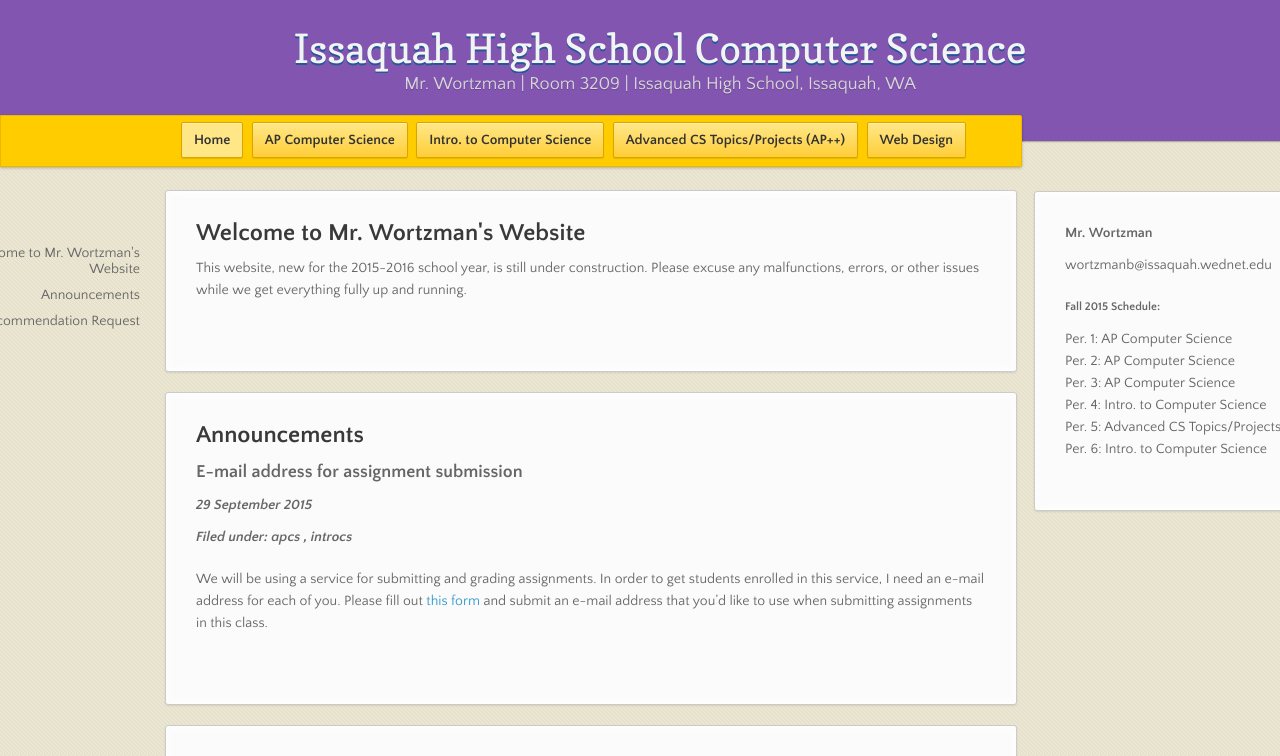
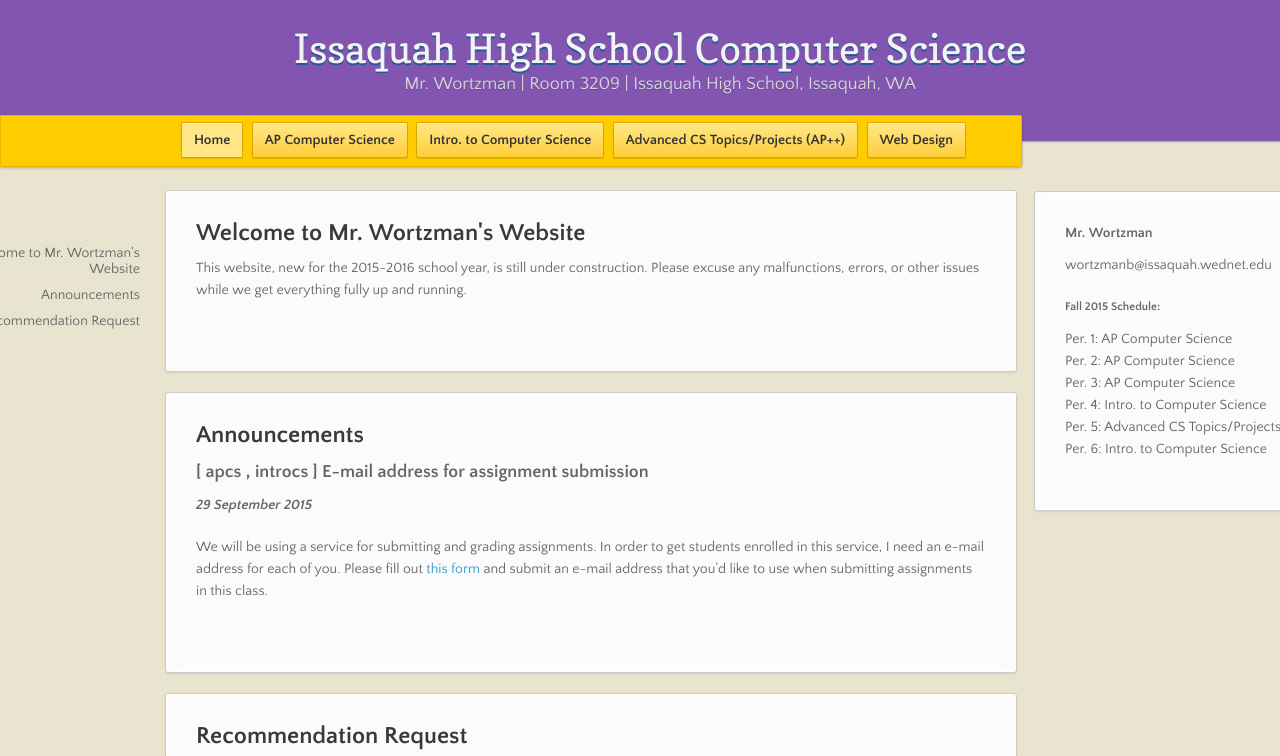
Before and after one commit to stutlerk/ihs-website, a Jekyll site: the page built from index.html, in a window 1280 px wide and 900 px high, cut to the strip 0-756 px from the top of the window. Built offline with Jekyll 4.4.1, drawn with Linux system fonts in a browser that asks for light colours; nearby versions of some CDN libraries.

Commit message:
Change post format on home page

```diff
--- a/index.html
+++ b/index.html
@@ -27,16 +27,17 @@
 <section>
     <h2>Announcements</h2>
     {% for post in site.posts %}
-        <h3>{{ post.title }}</h3>
-        <h4><em>{{ post.date | date_to_long_string }}</em></h4>
-        <h4><em>Filed under:
+        <h3>[
         {% for cat in post.categories %}
             {{ cat}}
             {% unless forloop.last %}
                 ,
             {% endunless %}
         {% endfor %}
-        </em></h4>
+        ] {{ post.title }}
+        </h3>
+        <h4><em>{{ post.date | date_to_long_string }}</em></h4>
+
         <p>{{ post.content }}</p>
     {% endfor %}
 </section>
```
